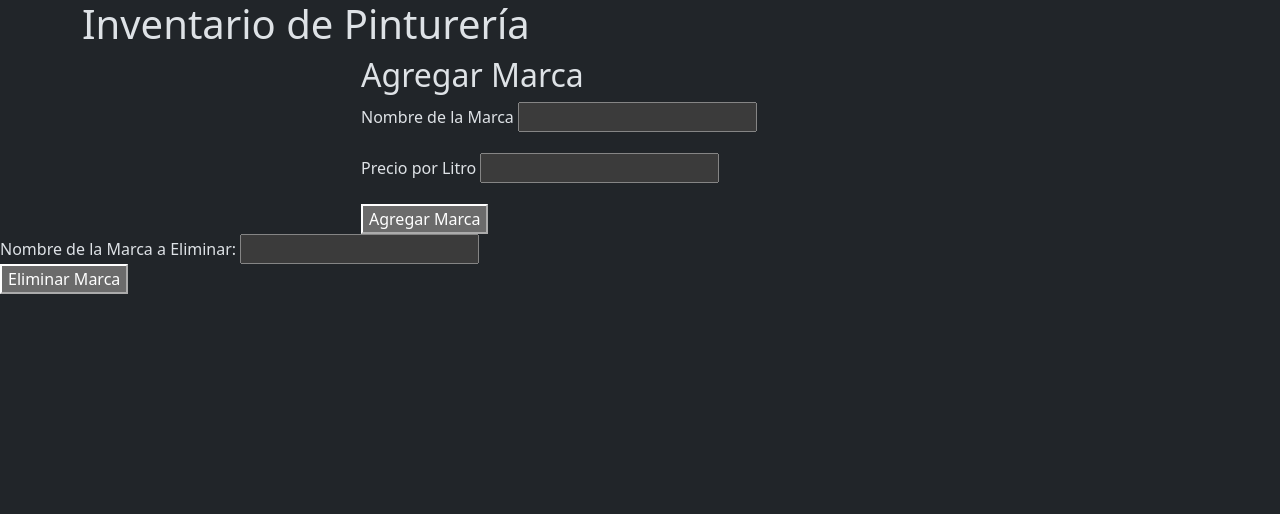
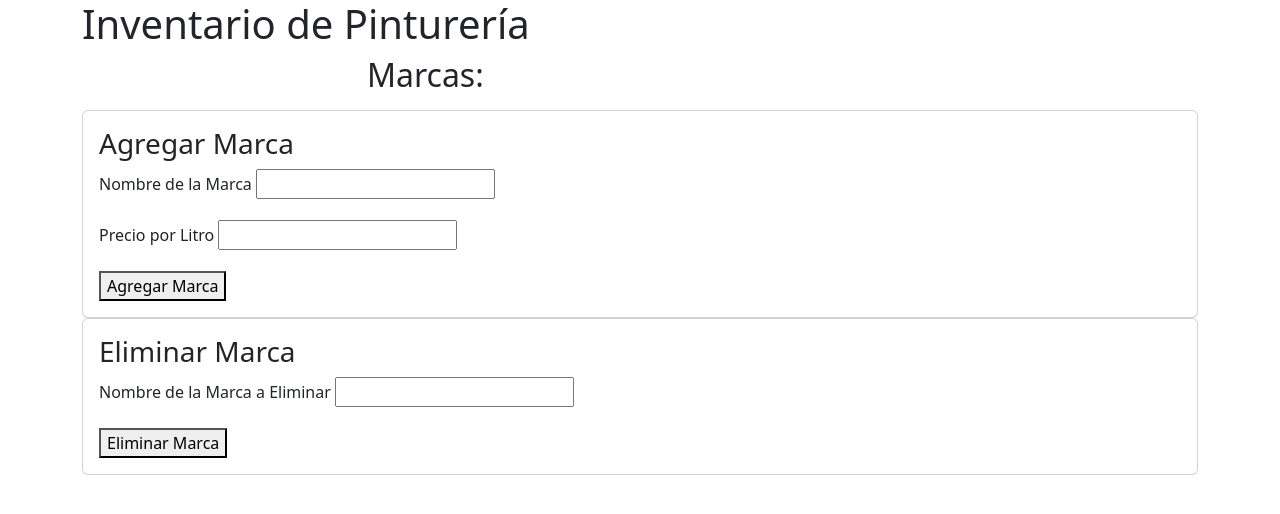
Before and after one commit to SaantiSeijas/TP1-introduccion, a Flask app: page / in a window 1280 px wide. Shown: the top 514 px of the page. Run offline with Flask 3, Linux system fonts and the light colour scheme; data that the repository does not hold is empty; some libraries are stand-ins or nearby versions.

```diff
--- a/templates/index.html
+++ b/templates/index.html
@@ -6,17 +6,30 @@
     <title>Inventario de Pinturera</title>
     <link href="https://cdn.jsdelivr.net/npm/bootstrap@5.3.2/dist/css/bootstrap.min.css" rel="stylesheet" integrity="sha384-T3c6CoIi6uLrA9TneNEoa7RxnatzjcDSCmG1MXxSR1GAsXEV/Dwwykc2MPK8M2HN" crossorigin="anonymous">
 </head>
-<body data-bs-theme="dark">
+<body data-bs-theme="light">
     <div class="container">
         <div class="row">
-            <div class="col">
+            <div class="col"></div>
                 <h1>Inventario de Pinturería</h1>
                 <div class="col-12 col-md-10 col-lg-6 mx-auto">
-                    <h2>Agregar Marca</h2>
+                    <h2>Marcas:</h2>
+                    <ul id="marcas-list">
+                    {% for marca in marcas %}
+                    <li>
+                        <a href="{{ url_for('mostrar_latas', marca_id=marca.id) }}">{{ marca.nombre }} - ${{ marca.precio_x_litro }} x litro</a>
+                    </li>
+                        {% endfor %}
+                     </ul>
+                </div>
+                <div>
+                    <!-- Formulario para agregar una marca -->
+                    <div class="card">
+                        <div class="card-body">
+                            <h3>Agregar Marca</h3>
                             <form action="/agregar_marca" method="POST">
                                 <div class="mb-3">
                                     <label for="nombre" class="form-label">Nombre de la Marca</label>
-                            <input type="text" id="nombre" name="nombre" required>
+                                    <input type="text" id="nombre" name="nombre"required>
                                 </div>
                                 <div class="mb-3">
                                     <label for="precio_x_litro" class="form-label">Precio por Litro</label>
@@ -26,26 +39,23 @@
                             </form>
                         </div>
                     </div>
+                    <!-- Formulario para eliminar una marca -->
+                    <div class="card">
+                        <div class="card-body">
+                        <h3>Eliminar Marca</h3>
+                        <form action="/eliminar_marca" method="POST">
+                            <div class="mb-3">
+                                <label for="eliminar-nombre" class="form-label">Nombre de la Marca a Eliminar</label>
+                                <input type="text" id="eliminar-nombre" name="eliminar-nombre" required>
+                            </div>
+                            <button type="submit">Eliminar Marca</button>
+                        </form>
                         </div>
                     </div>
-        <!-- Formulario para eliminar una marca -->
-        <form action="/eliminar_marca" method="POST">
-            <label for="delete-nombre">Nombre de la Marca a Eliminar:</label>
-            <input type="text" id="delete-nombre" name="nombre" required><br>
-
-            <button type="submit">Eliminar Marca</button>
-        </form>
-
-        <ul id="marcas-list">
-            {% for marca in marcas %}
-                <li>
-                    <a href="{{ url_for('mostrar_latas', marca_id=marca.id) }}">{{ marca.nombre }} - ${{ marca.precio_x_litro }} x litro</a>
-                </li>
-            {% endfor %}
-        </ul>
-
-
+                </div>
+            </div>
+        </div>
+    </div>
     <script src="static/js/script.js"></script>
-
 </body>
 </html>
```
Also changed, not shown: templates/latas.html (+33 -15 lines). Lines whose indentation alone changed are shown as unchanged.
